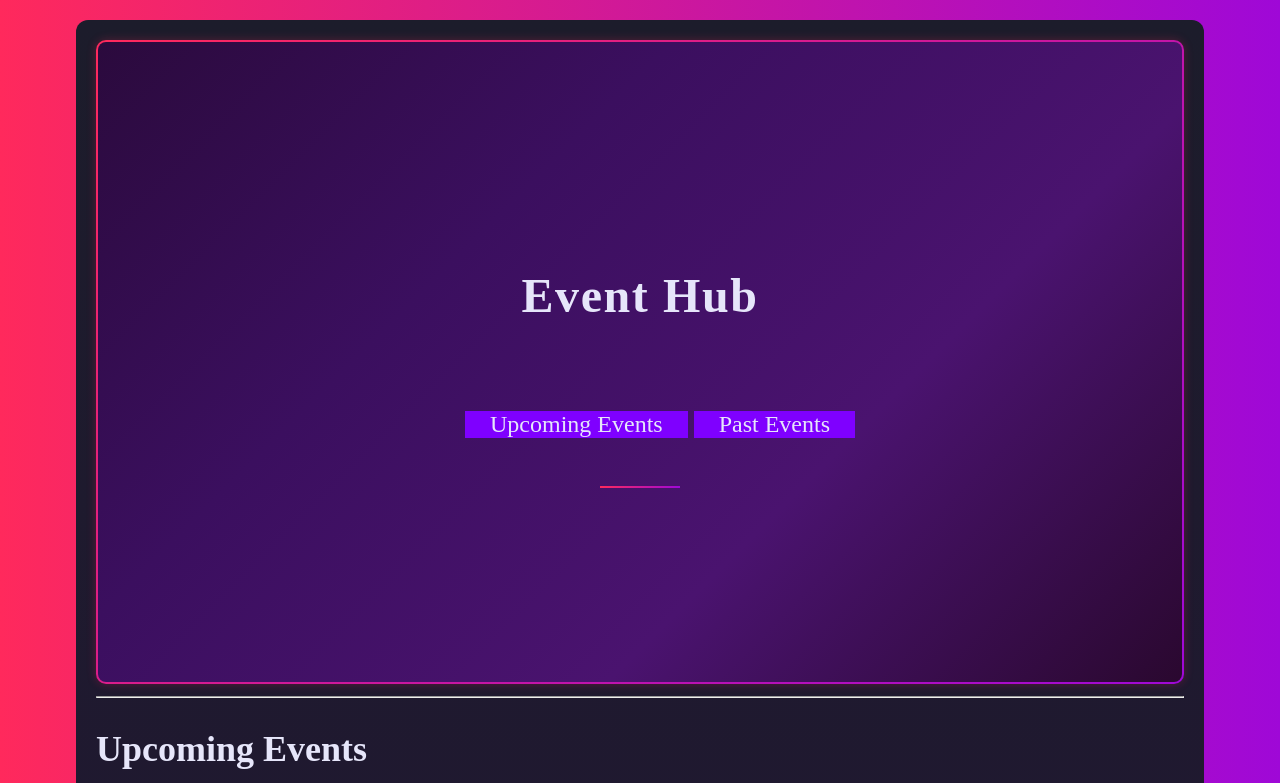
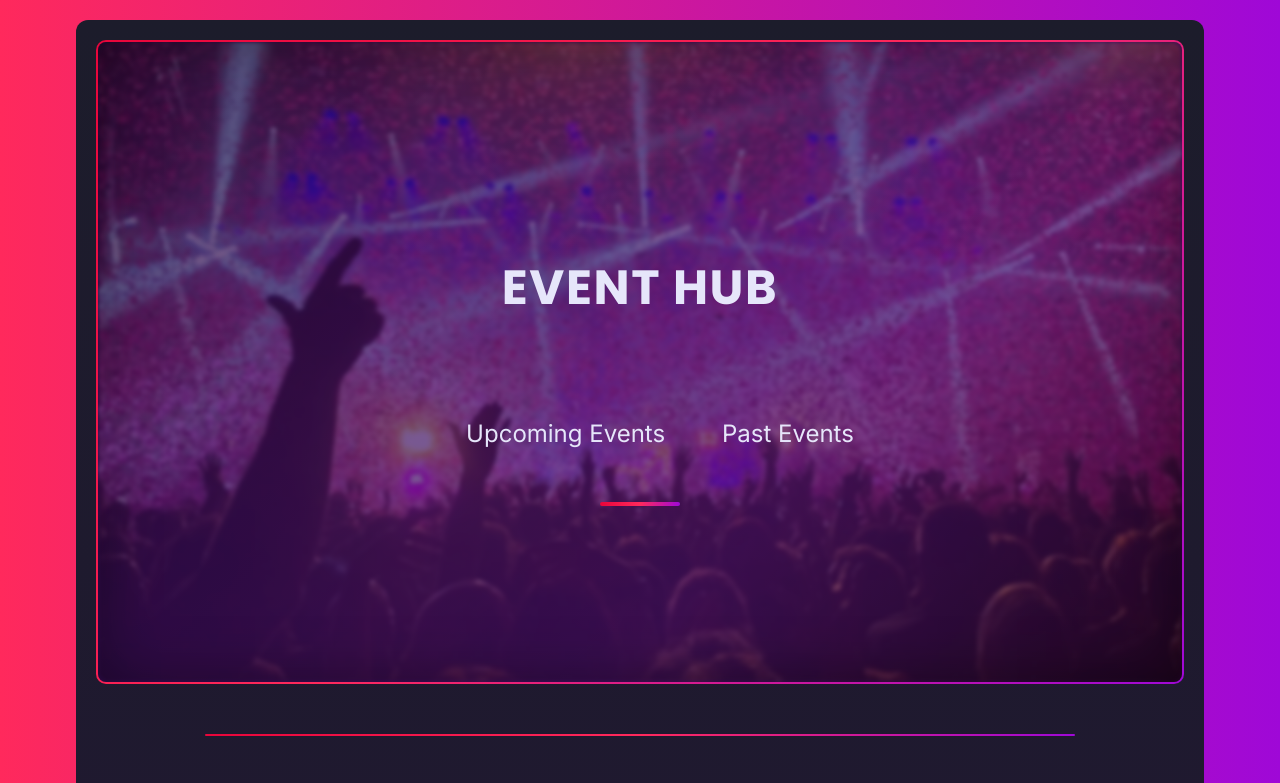
Before and after one commit to Ahfreddie/Event_Hub, a plain HTML site: page index.html in a window 1280 px wide. Shown: the top 783 px of the page. Drawn offline with Linux system fonts and the light colour scheme.

Commit message:
updated hero section stlying

```diff
--- a/index.html
+++ b/index.html
@@ -10,6 +10,11 @@
   <body>
     <div class="container">
       <div class="head">
+        <img
+          src="./images/hero-img.jpg"
+          alt="people raising hands at a concert"
+          class="hero-img"
+        />
         <header>
           <h1>Event Hub</h1>
           <nav>
@@ -57,6 +62,7 @@
               </article>
             </div>
           </section>
+          <hr />
           <section id="past-events">
             <h2>Past Events</h2>
             <div class="card">
--- a/styles.css
+++ b/styles.css
@@ -1,7 +1,25 @@
+@import url("https://fonts.googleapis.com/css2?family=Poppins:wght@600;700&family=Inter:wght@400;500&display=swap");
+
 body {
   font-size: 1.5rem;
   background-image: linear-gradient(to right, #ff295c, #9f08d7);
   margin: 0;
+  font-family: "Inter", sans-serif;
+  line-height: 1.6;
+  color: #e6e6fa;
+}
+
+:root {
+  scroll-behavior: smooth;
+  /* enables smooth scrolling animation */
+}
+
+h1 {
+  font-family: "Poppins", sans-serif;
+  font-size: clamp(2.5rem, 5vw, 4rem);
+  font-weight: 700;
+  letter-spacing: 0.12em;
+  text-transform: uppercase;
 }
 
 .container {
@@ -22,16 +40,21 @@ header h1 {
   letter-spacing: 0.1rem;
 }
 
+/* Introduces a focal point that visually anchors the hero */
 header::after {
   content: "";
   width: 80px;
-  height: 2px;
+  height: 4px;
   margin: 0 auto;
-  background: linear-gradient(to right, #ff295c, #9f08d7);
+  background: linear-gradient(to right, #e9053a, #ff295c, #9f08d7);
+  border-radius: 5px;
 }
 
 .head {
   display: flex; /* activated the flexbox for better layout */
+  position: relative;
+  /* needed for positioning hero cover img */
+  overflow: hidden;
   height: 80vh;
   border-radius: 10px;
   justify-content: center; /* for horizontal centering */
@@ -41,9 +64,31 @@ header::after {
   border: 2px solid transparent;
   background: linear-gradient(135deg, #2b0a3d, #3b0f5f, #4a136f, #2a082f)
       padding-box,
-    linear-gradient(135deg, #ff295c, #9f08d7) border-box;
+    linear-gradient(135deg, #e9053a, #ff295c, #9f08d7) border-box;
   /* dark purple gradient  for the head that's not too loud and a complementary gradient border in theme with the body background */
   box-shadow: 0 0 10px rgba(255, 41, 92, 0.25);
+  box-shadow: inset 0 0 60px rgba(0, 0, 0, 0.4);
+}
+
+.hero-img {
+  position: absolute;
+  top: 50%;
+  left: 50%;
+  transform: translate(-50%, -50%); /* Perfectly center img */
+  width: 100%;
+  height: 100%; /* keep img from overflowing */
+  object-fit: cover;
+  opacity: 0.3;
+  z-index: 0;
+  border-radius: 10px;
+  /* send it behind the header content */
+  filter: blur(2px);
+}
+
+.head header {
+  position: relative;
+  z-index: 1;
+  /* ensures header sits on top of the image */
 }
 
 header {
@@ -62,7 +107,7 @@ header {
   list-style: none;
   display: inline-block;
   padding: 0 15px;
-  background-color: #7f00ff;
+  /* background-color: #7f00ff; */
 }
 
 li a {
@@ -71,3 +116,32 @@ li a {
 
   margin: 10px;
 }
+
+.navigation a {
+  position: relative;
+  padding: 0.2rem 0;
+}
+
+.navigation a::after {
+  content: "";
+  position: absolute;
+  left: 0;
+  bottom: -4px;
+  width: 0;
+  height: 2px;
+  background-color: #ff295c;
+  transition: width 0.3s ease;
+}
+
+.navigation a:hover::after {
+  width: 100%;
+}
+
+hr {
+  border: none;
+  width: 80%;
+  height: 2px;
+  margin: 50px auto;
+  background: linear-gradient(to right, #e9053a, #ff295c, #9f08d7);
+  border-radius: 8px;
+}
```
Also changed, not shown: images/hero-img.jpg (added).
